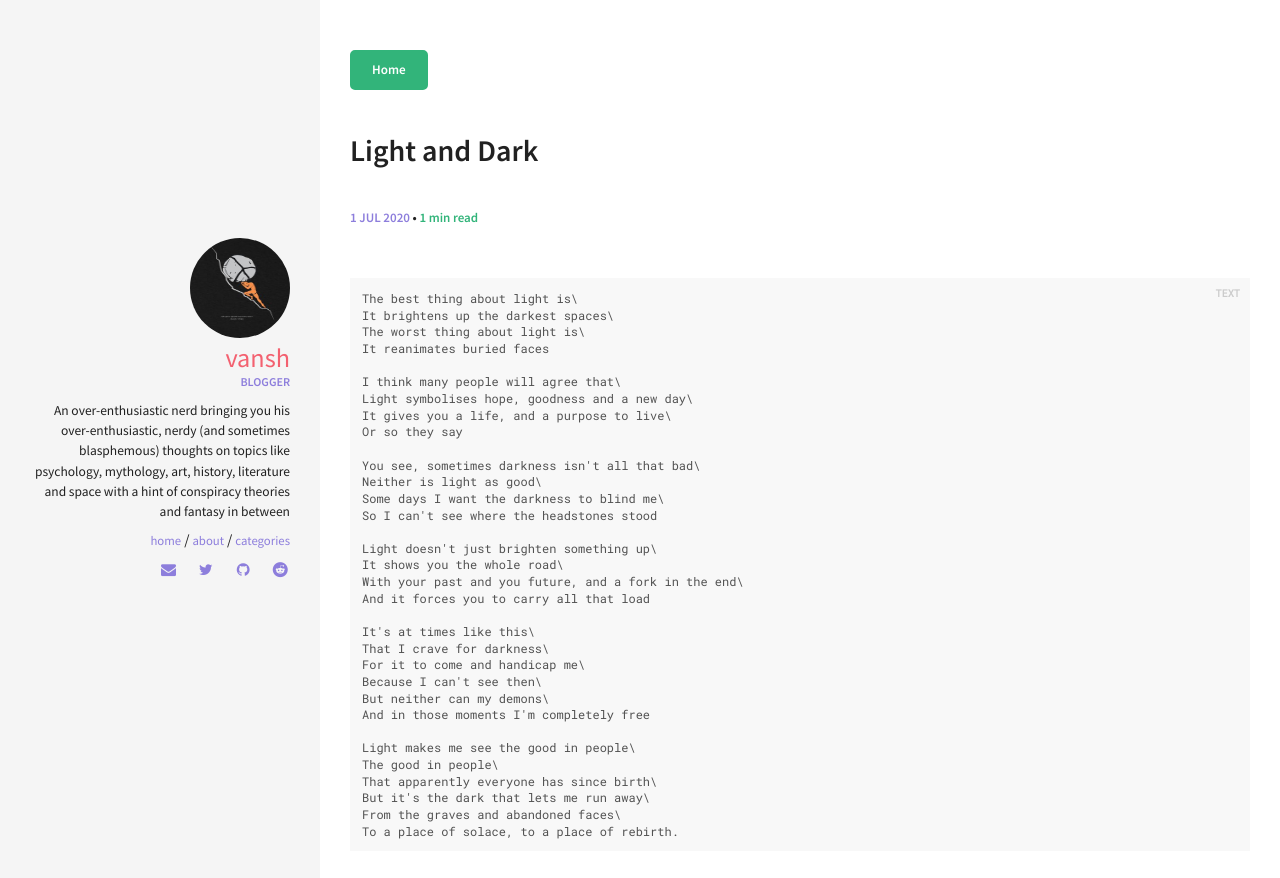
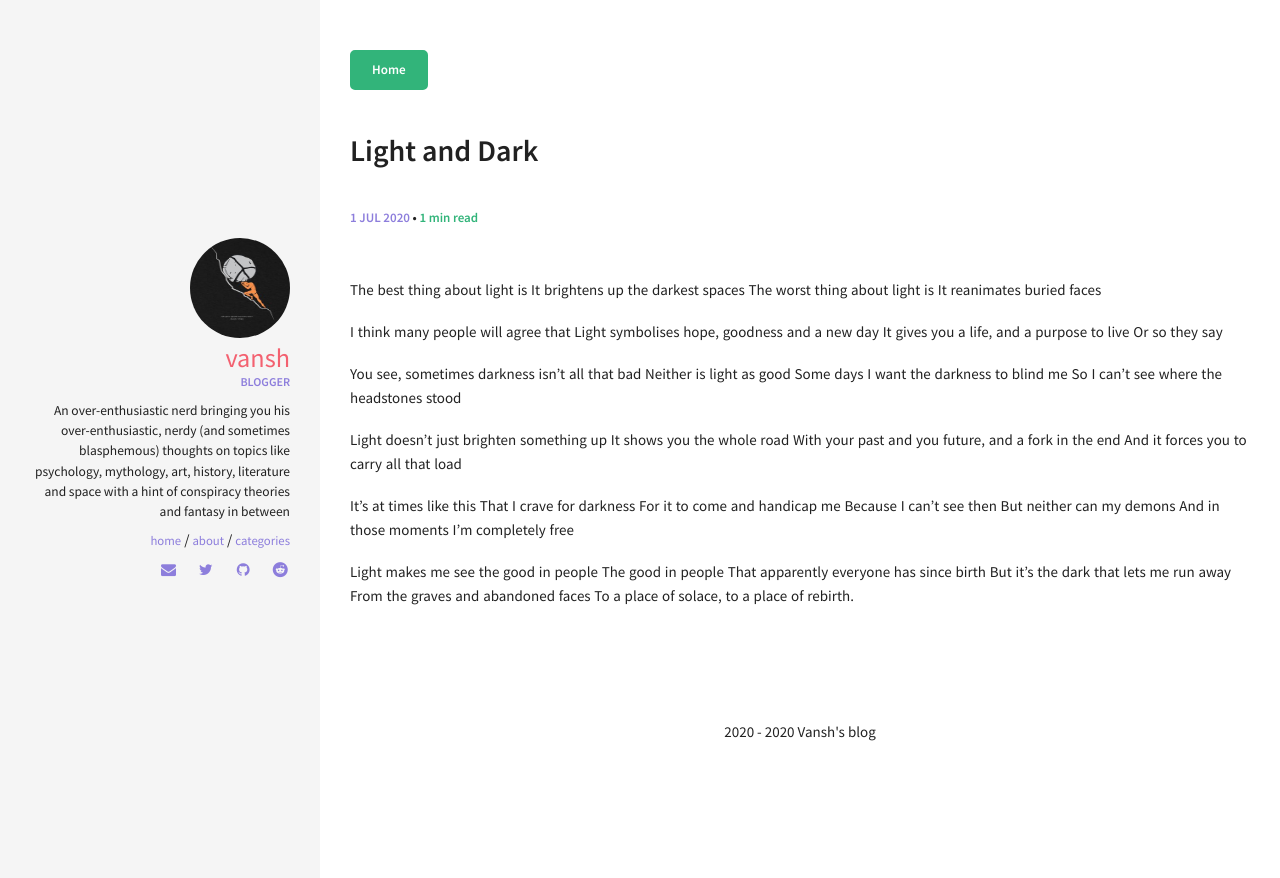
Before and after one commit to Vansh921/Website, a Jekyll site: the page built from _posts/2020-06-30-light-and-dark.md, in a window 1280 px wide. Shown: the top 878 px of the page. Built offline with Jekyll 4.4.1, drawn with Linux system fonts in a browser that asks for light colours.

Commit message:
Update 2020-06-30-light-and-dark.md

```diff
--- a/_posts/2020-06-30-light-and-dark.md
+++ b/_posts/2020-06-30-light-and-dark.md
@@ -8,38 +8,36 @@ permalink:  /:title/
 category:  "Poems"
 ---
 
-{% highlight text %}
-The best thing about light is\
-It brightens up the darkest spaces\
-The worst thing about light is\
+The best thing about light is
+It brightens up the darkest spaces
+The worst thing about light is
 It reanimates buried faces
 
-I think many people will agree that\
-Light symbolises hope, goodness and a new day\
-It gives you a life, and a purpose to live\
+I think many people will agree that
+Light symbolises hope, goodness and a new day
+It gives you a life, and a purpose to live
 Or so they say
 
-You see, sometimes darkness isn't all that bad\
-Neither is light as good\
-Some days I want the darkness to blind me\
+You see, sometimes darkness isn't all that bad
+Neither is light as good
+Some days I want the darkness to blind me
 So I can't see where the headstones stood
 
-Light doesn't just brighten something up\
-It shows you the whole road\
-With your past and you future, and a fork in the end\
+Light doesn't just brighten something up
+It shows you the whole road
+With your past and you future, and a fork in the end
 And it forces you to carry all that load
 
-It's at times like this\
-That I crave for darkness\
-For it to come and handicap me\
-Because I can't see then\
-But neither can my demons\
+It's at times like this
+That I crave for darkness
+For it to come and handicap me
+Because I can't see then
+But neither can my demons
 And in those moments I'm completely free
 
-Light makes me see the good in people\
-The good in people\
-That apparently everyone has since birth\
-But it's the dark that lets me run away\
-From the graves and abandoned faces\
+Light makes me see the good in people
+The good in people
+That apparently everyone has since birth
+But it's the dark that lets me run away
+From the graves and abandoned faces
 To a place of solace, to a place of rebirth.
-{% endhighlight %}
```
